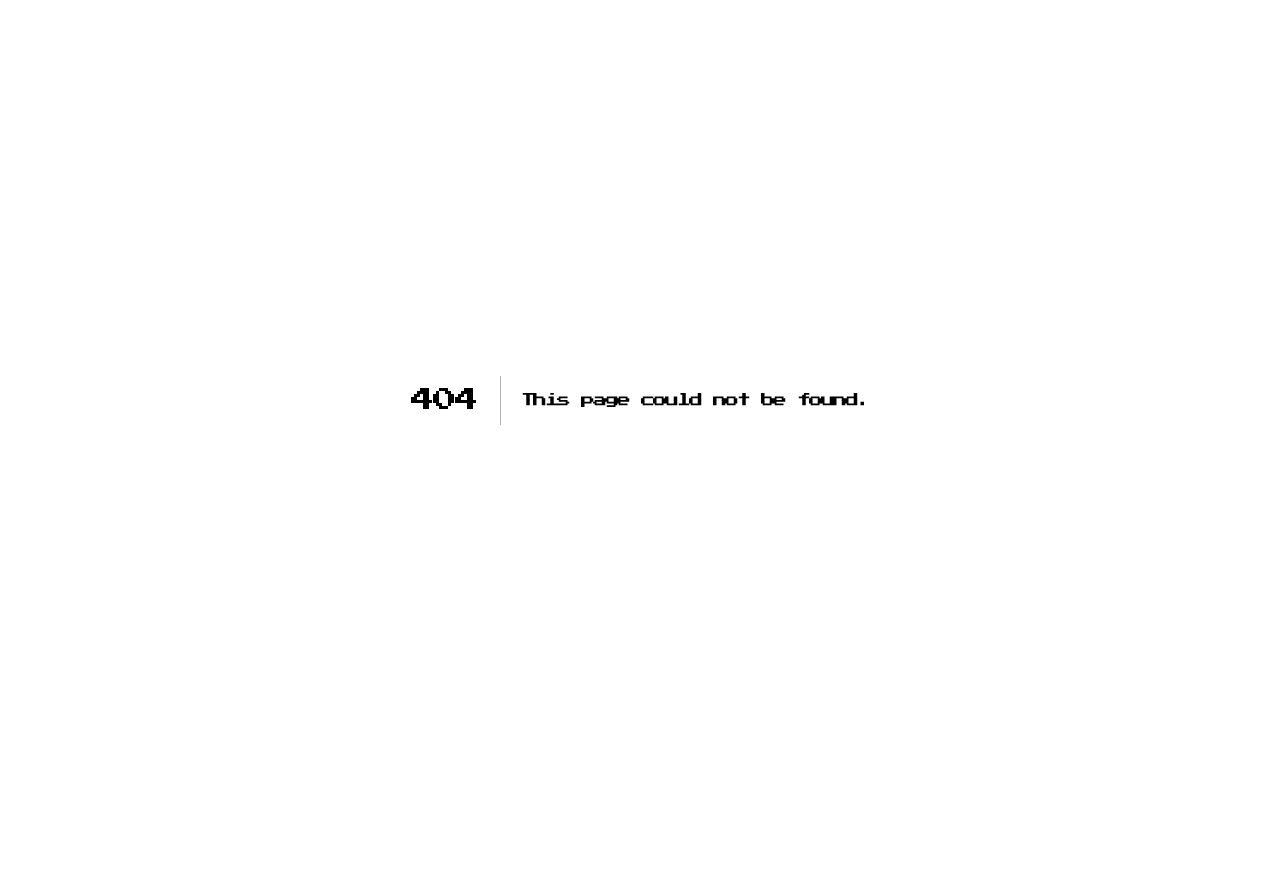
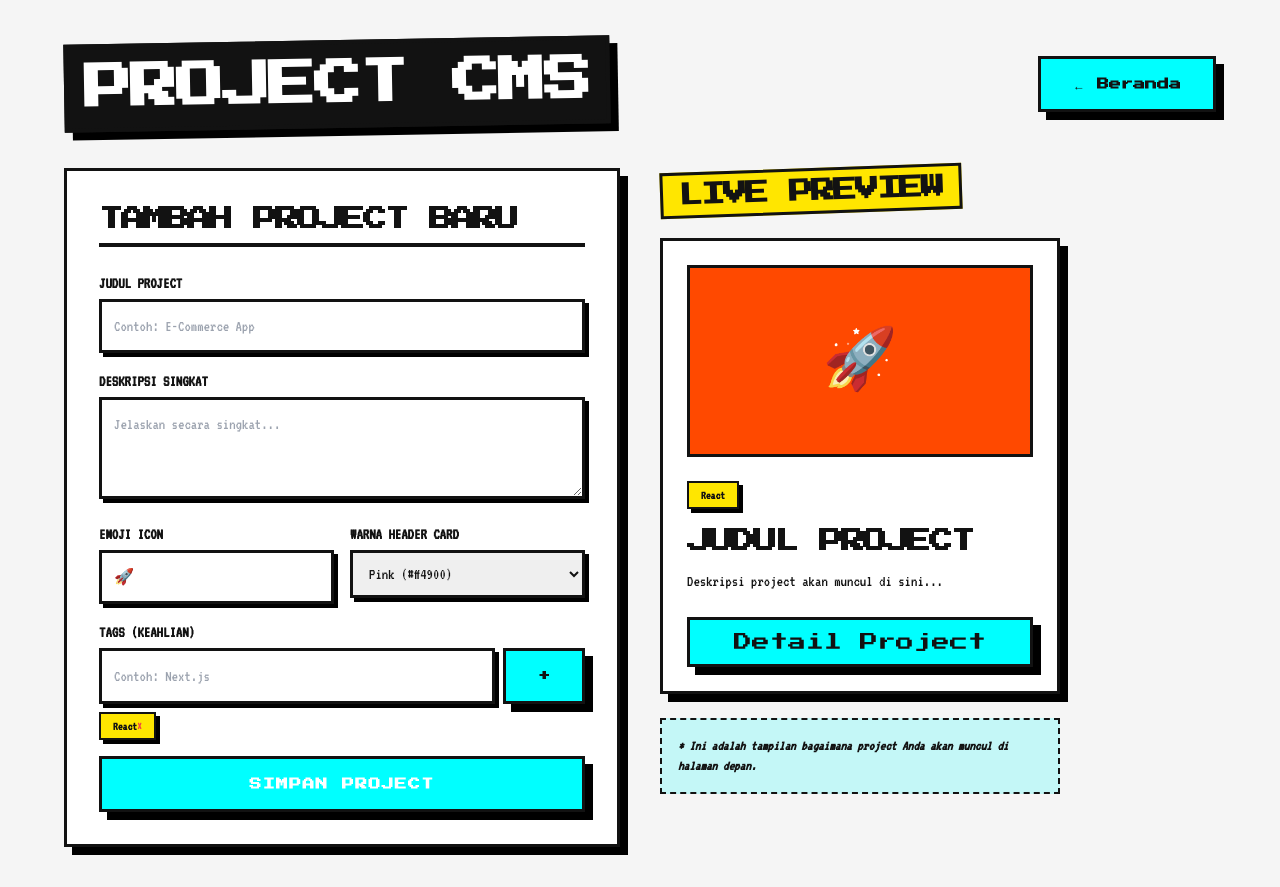
Before and after one commit to f4hmii/fahmi_portofolio, a Next.js app: page /cms in a window 1280 px wide. Before the commit this address had no page. Before the commit the page ends 800 px from the top, so only its background shows below. Built offline with nearby package versions, Linux system fonts and the light colour scheme.

Commit message:
Add simple project CMS page at /cms

```diff
--- /dev/null
+++ b/app/cms/page.tsx
@@ -0,0 +1,170 @@
+"use client";
+
+import { useState } from "react";
+import Link from "next/link";
+import ProjectCard from "@/components/ProjectCard";
+
+export default function CMSPage() {
+  const [formData, setFormData] = useState({
+    title: "",
+    desc: "",
+    emoji: "🚀",
+    color: "bg-neo-pink",
+    btnColor: "bg-neo-yellow",
+    btnTextClass: "text-neo-black",
+    tags: [{ text: "React", color: "bg-neo-cyan" }]
+  });
+
+  const [tagInput, setTagInput] = useState("");
+
+  const handleInputChange = (e: React.ChangeEvent<HTMLInputElement | HTMLTextAreaElement | HTMLSelectElement>) => {
+    const { name, value } = e.target;
+    setFormData((prev) => ({ ...prev, [name]: value }));
+  };
+
+  const addTag = () => {
+    if (tagInput.trim()) {
+      setFormData((prev) => ({
+        ...prev,
+        tags: [...prev.tags, { text: tagInput, color: "bg-white" }]
+      }));
+      setTagInput("");
+    }
+  };
+
+  const removeTag = (index: number) => {
+    setFormData((prev) => ({
+      ...prev,
+      tags: prev.tags.filter((_, i) => i !== index)
+    }));
+  };
+
+  return (
+    <main className="min-h-screen bg-[#F5F5F5] p-4 md:p-10 font-pixel-secondary">
+      <div className="max-w-6xl mx-auto">
+        <div className="flex justify-between items-center mb-10">
+          <h1 className="text-3xl md:text-5xl font-black uppercase bg-neo-black text-white p-4 border-4 border-neo-black shadow-neo-md transform -rotate-1 inline-block">
+            Project CMS
+          </h1>
+          <Link href="/" className="neo-btn bg-white px-6 py-2 font-bold">
+            ← Beranda
+          </Link>
+        </div>
+
+        <div className="grid md:grid-cols-2 gap-10">
+          {/* FORM SECTION */}
+          <div className="neo-card bg-white p-6 md:p-8 space-y-6">
+            <h2 className="text-2xl font-black uppercase border-b-4 border-neo-black pb-2 mb-6">Tambah Project Baru</h2>
+
+            <div className="space-y-4">
+              <div>
+                <label className="block font-black uppercase mb-1">Judul Project</label>
+                <input
+                  type="text"
+                  name="title"
+                  value={formData.title}
+                  onChange={handleInputChange}
+                  placeholder="Contoh: E-Commerce App"
+                  className="w-full p-3 border-3 border-neo-black shadow-neo-sm focus:outline-none focus:bg-neo-yellow/10"
+                />
+              </div>
+
+              <div>
+                <label className="block font-black uppercase mb-1">Deskripsi Singkat</label>
+                <textarea
+                  name="desc"
+                  value={formData.desc}
+                  onChange={handleInputChange}
+                  placeholder="Jelaskan secara singkat..."
+                  rows={3}
+                  className="w-full p-3 border-3 border-neo-black shadow-neo-sm focus:outline-none focus:bg-neo-yellow/10"
+                />
+              </div>
+
+              <div className="grid grid-cols-2 gap-4">
+                <div>
+                  <label className="block font-black uppercase mb-1">Emoji Icon</label>
+                  <input
+                    type="text"
+                    name="emoji"
+                    value={formData.emoji}
+                    onChange={handleInputChange}
+                    className="w-full p-3 border-3 border-neo-black shadow-neo-sm focus:outline-none"
+                  />
+                </div>
+                <div>
+                  <label className="block font-black uppercase mb-1">Warna Header Card</label>
+                  <select
+                    name="color"
+                    value={formData.color}
+                    onChange={handleInputChange}
+                    className="w-full p-3 border-3 border-neo-black shadow-neo-sm focus:outline-none"
+                  >
+                    <option value="bg-neo-pink">Pink (#ff4900)</option>
+                    <option value="bg-neo-cyan">Cyan</option>
+                    <option value="bg-neo-yellow">Yellow</option>
+                    <option value="bg-white">White</option>
+                    <option value="bg-neo-black">Black</option>
+                  </select>
+                </div>
+              </div>
+
+              <div>
+                <label className="block font-black uppercase mb-1">Tags (Keahlian)</label>
+                <div className="flex gap-2 mb-2">
+                  <input
+                    type="text"
+                    value={tagInput}
+                    onChange={(e) => setTagInput(e.target.value)}
+                    placeholder="Contoh: Next.js"
+                    className="flex-1 p-3 border-3 border-neo-black shadow-neo-sm focus:outline-none"
+                  />
+                  <button
+                    onClick={addTag}
+                    className="neo-btn bg-neo-cyan px-6 py-2 font-black"
+                  >
+                    +
+                  </button>
+                </div>
+                <div className="flex flex-wrap gap-2">
+                  {formData.tags.map((tag, i) => (
+                    <span key={i} className="neo-tag bg-white flex items-center gap-2">
+                      {tag.text}
+                      <button onClick={() => removeTag(i)} className="text-red-500 font-bold hover:scale-125 transition-transform">×</button>
+                    </span>
+                  ))}
+                </div>
+              </div>
+
+              <button className="w-full neo-btn bg-neo-pink text-white text-xl py-4 mt-8 uppercase font-black tracking-widest hover:bg-neo-black transition-colors">
+                Simpan Project
+              </button>
+            </div>
+          </div>
+
+          {/* PREVIEW SECTION */}
+          <div className="space-y-6">
+            <h2 className="text-2xl font-black uppercase inline-block bg-neo-yellow px-4 py-1 border-3 border-neo-black transform -rotate-2">
+              Live Preview
+            </h2>
+            <div className="max-w-[400px] mx-auto md:mx-0 sticky top-10">
+              <ProjectCard
+                id="preview"
+                title={formData.title || "Judul Project"}
+                desc={formData.desc || "Deskripsi project akan muncul di sini..."}
+                emoji={formData.emoji}
+                color={formData.color}
+                tags={formData.tags}
+                btnColor={formData.btnColor}
+                btnTextClass={formData.btnTextClass}
+              />
+              <p className="mt-6 text-sm font-bold bg-neo-cyan/20 p-4 border-2 border-dashed border-neo-black italic">
+                * Ini adalah tampilan bagaimana project Anda akan muncul di halaman depan.
+              </p>
+            </div>
+          </div>
+        </div>
+      </div>
+    </main>
+  );
+}
```
